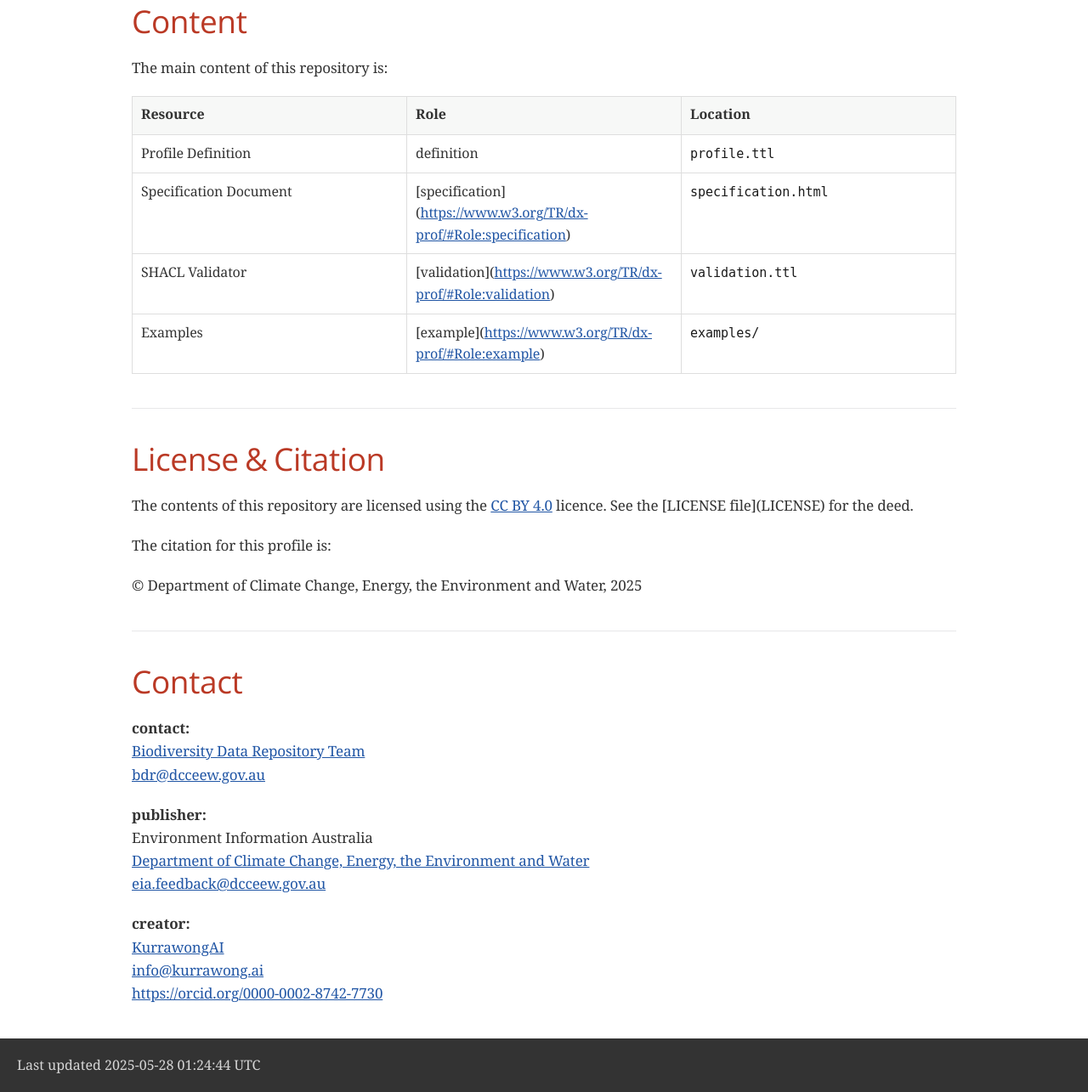
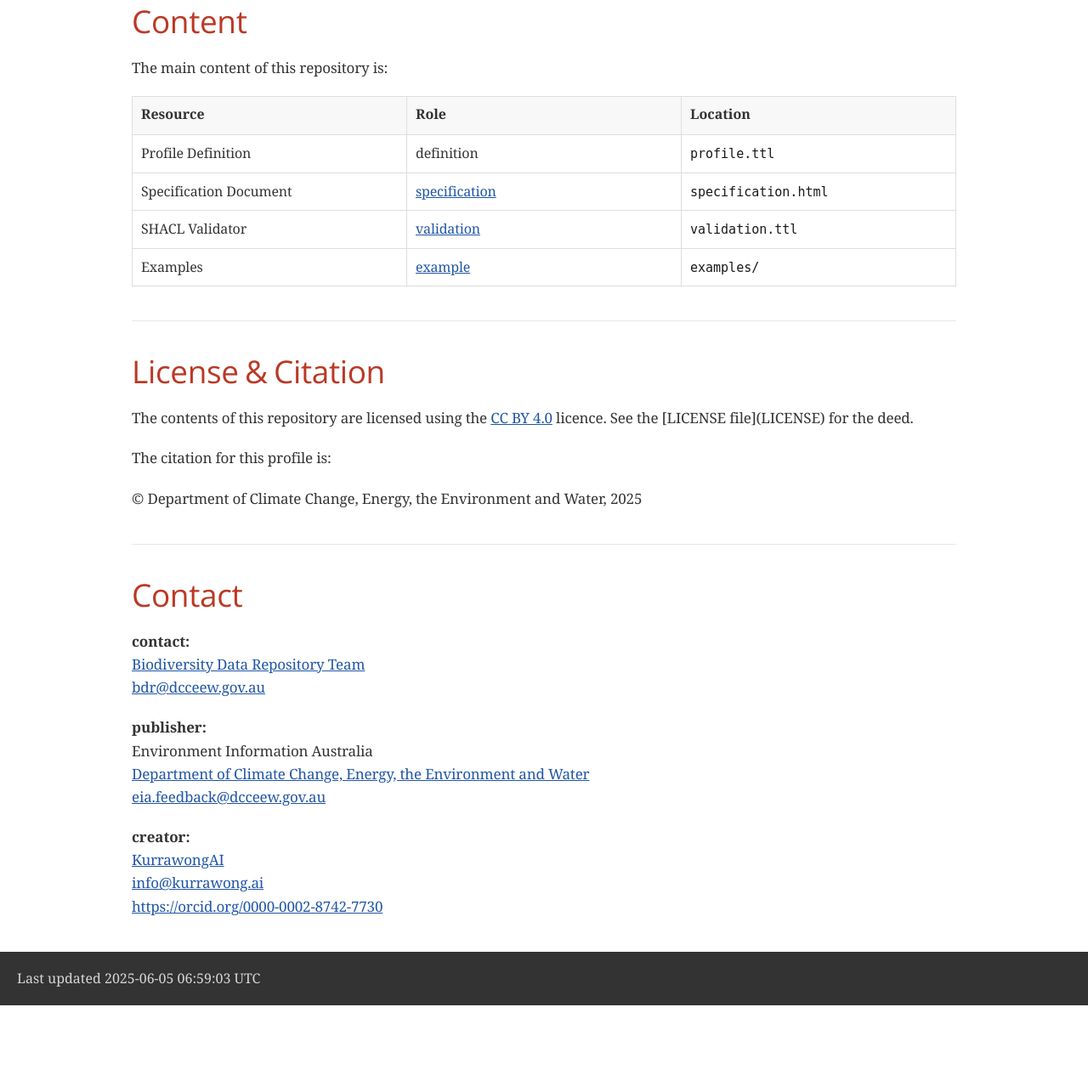
Before and after one commit to dcceew-bdr/eia-data-profile, a plain HTML site: page index.html in a window 1280 px wide. Shown: the part 277-1562 px from the top of the page at 85% size. After the commit the page ends 1460 px from the top, so only its background shows below. Drawn offline with nearby package versions, Linux system fonts and the light colour scheme; a web font is replaced by a local one.

Commit message:
Deploying to gh-pages from  @ c300648b07be73aaa142084325735233501688e8 🚀

```diff
--- a/index.html
+++ b/index.html
@@ -482,17 +482,17 @@ body.book #toc,body.book #preamble,body.book h1.sect0,body.book .sect1>h2{page-b
 </tr>
 <tr>
 <td class="tableblock halign-left valign-top"><p class="tableblock">Specification Document</p></td>
-<td class="tableblock halign-left valign-top"><p class="tableblock">[specification](<a href="https://www.w3.org/TR/dx-prof/#Role:specification" class="bare">https://www.w3.org/TR/dx-prof/#Role:specification</a>)</p></td>
+<td class="tableblock halign-left valign-top"><p class="tableblock"><a href="https://www.w3.org/TR/dx-prof/#Role:specification">specification</a></p></td>
 <td class="tableblock halign-left valign-top"><p class="tableblock"><code>specification.html</code></p></td>
 </tr>
 <tr>
 <td class="tableblock halign-left valign-top"><p class="tableblock">SHACL Validator</p></td>
-<td class="tableblock halign-left valign-top"><p class="tableblock">[validation](<a href="https://www.w3.org/TR/dx-prof/#Role:validation" class="bare">https://www.w3.org/TR/dx-prof/#Role:validation</a>)</p></td>
+<td class="tableblock halign-left valign-top"><p class="tableblock"><a href="https://www.w3.org/TR/dx-prof/#Role:validation">validation</a></p></td>
 <td class="tableblock halign-left valign-top"><p class="tableblock"><code>validation.ttl</code></p></td>
 </tr>
 <tr>
 <td class="tableblock halign-left valign-top"><p class="tableblock">Examples</p></td>
-<td class="tableblock halign-left valign-top"><p class="tableblock">[example](<a href="https://www.w3.org/TR/dx-prof/#Role:example" class="bare">https://www.w3.org/TR/dx-prof/#Role:example</a>)</p></td>
+<td class="tableblock halign-left valign-top"><p class="tableblock"><a href="https://www.w3.org/TR/dx-prof/#Role:example">example</a></p></td>
 <td class="tableblock halign-left valign-top"><p class="tableblock"><code>examples/</code></p></td>
 </tr>
 </tbody>
@@ -538,7 +538,7 @@ Environment Information Australia<br>
 </div>
 <div id="footer">
 <div id="footer-text">
-Last updated 2025-05-28 01:24:44 UTC
+Last updated 2025-06-05 06:59:03 UTC
 </div>
 </div>
 </body>
```
Also changed, not shown: spec.html (+1 -1 lines).
